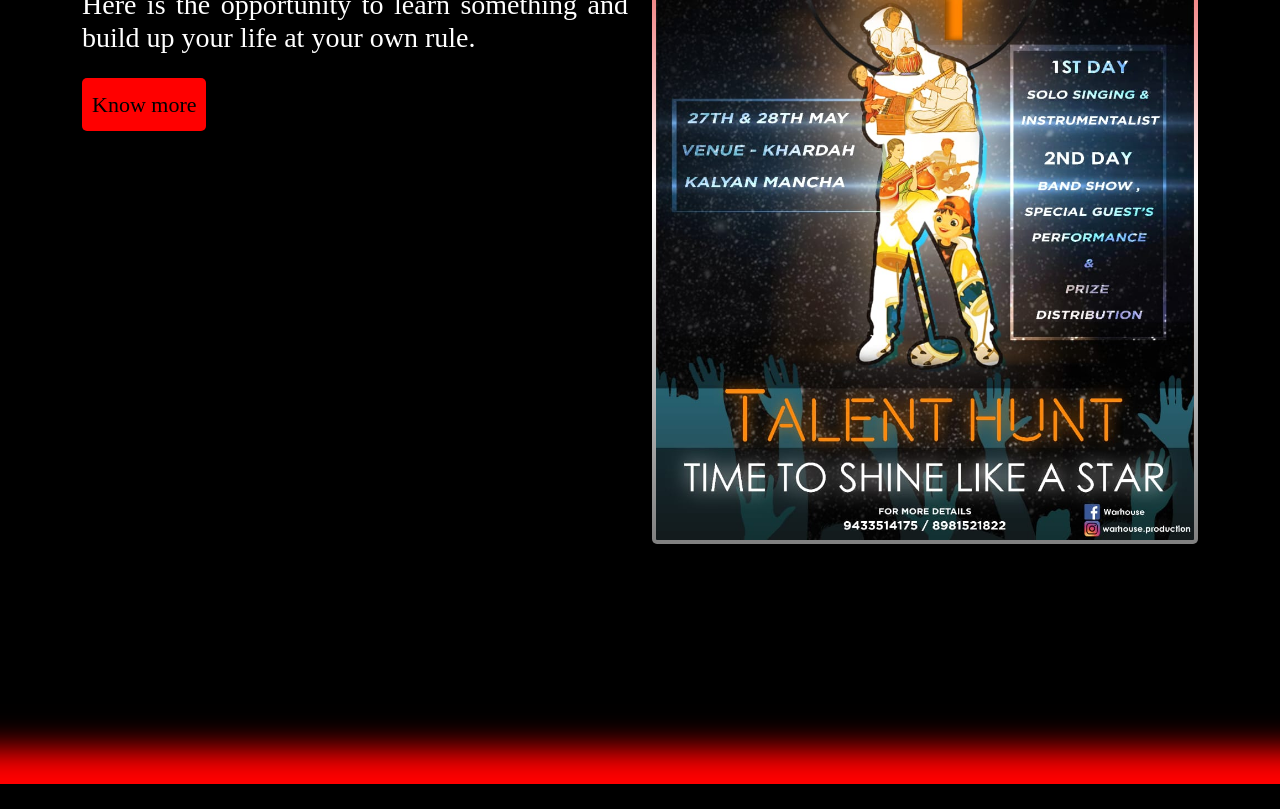
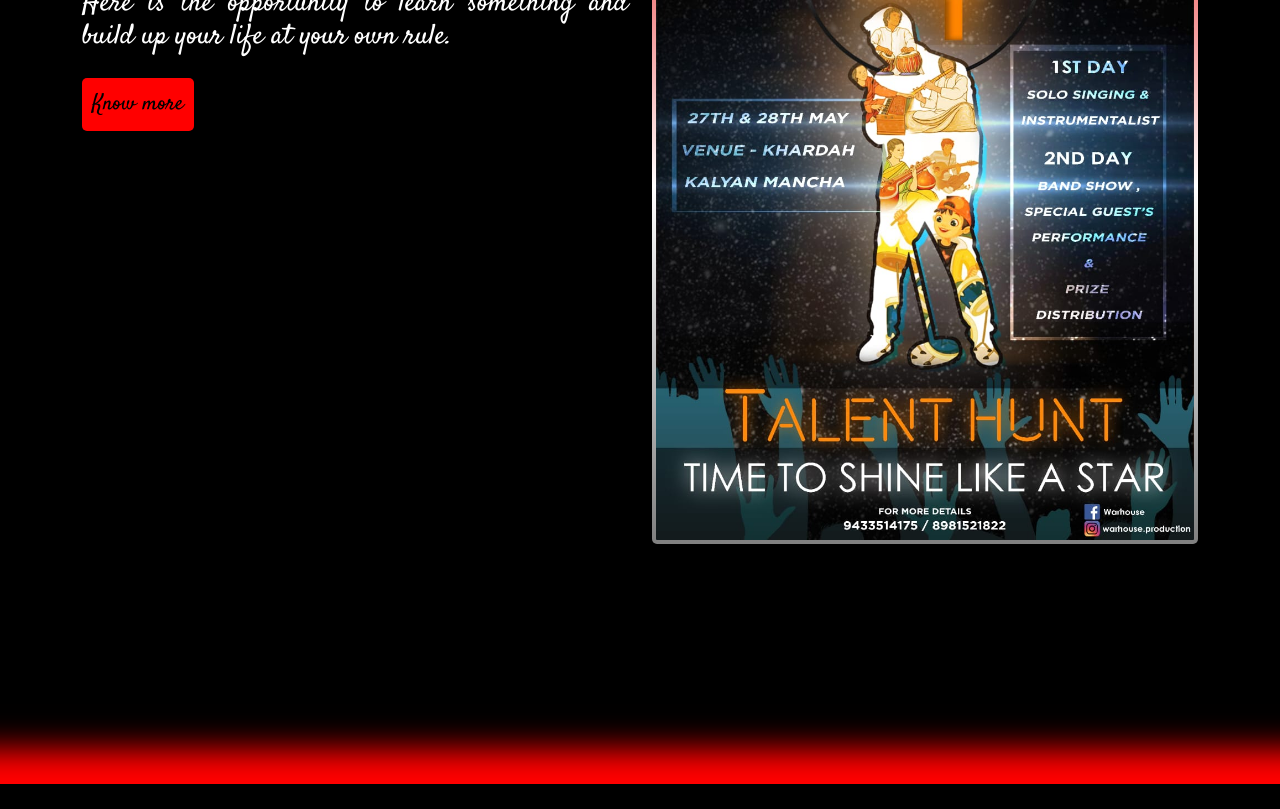
Before and after one commit to bishwarup1000/My_Project2, a plain HTML site: page index.html in a window 1280 px wide. Shown: the part 273-1082 px from the top of the page. Drawn offline with nearby package versions, Linux system fonts and the light colour scheme.

Commit message:
index.html

```diff
--- a/index.html
+++ b/index.html
@@ -15,6 +15,11 @@
     <link rel="preconnect" href="https://fonts.googleapis.com">
     <link rel="preconnect" href="https://fonts.gstatic.com" crossorigin>
     <link href="https://fonts.googleapis.com/css2?family=Poppins:wght@200;400;700&family=Tangerine:wght@400;700&display=swap" rel="stylesheet">
+
+    <!-- Google Fonts2 -->
+    <link rel="preconnect" href="https://fonts.googleapis.com">
+    <link rel="preconnect" href="https://fonts.gstatic.com" crossorigin>
+    <link href="https://fonts.googleapis.com/css2?family=Satisfy&display=swap" rel="stylesheet">
 
     <!-- My own css -->
     <link rel="stylesheet" href="style.css">
```
